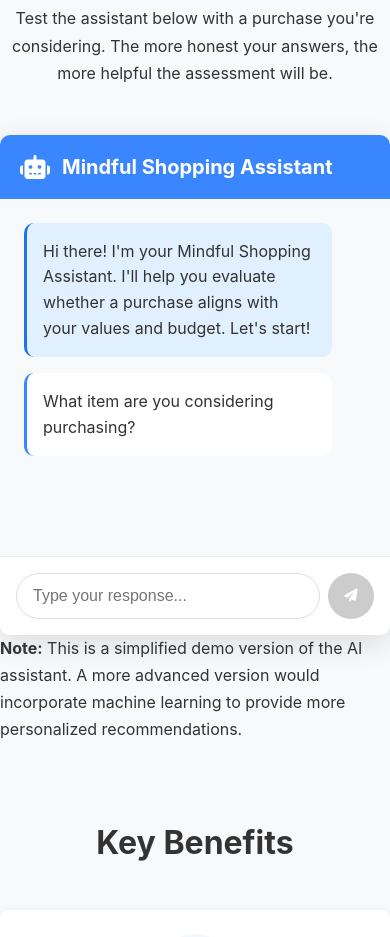
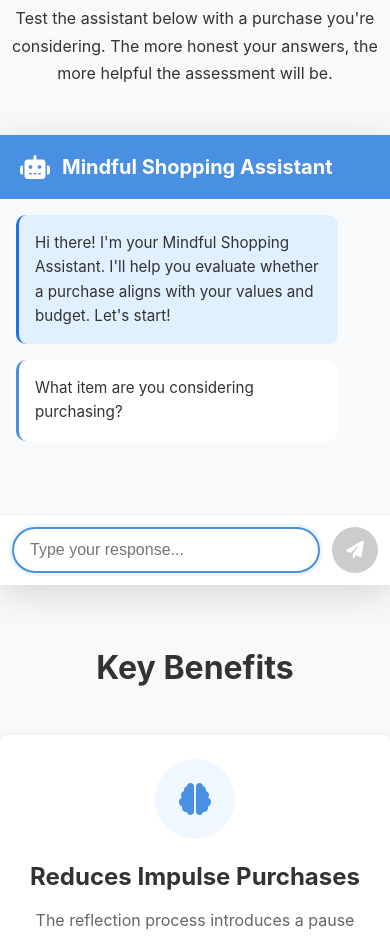
Before and after one commit to hehjunlim/IS219Final, a Next.js app in the folder mindful-consumer-portfolio/: page /projects/ai-assistant in a window 390 px wide. Shown: the part 2600-3537 px from the top of the page. Built offline with nearby package versions, Linux system fonts and the light colour scheme.

Commit message:
finalized chat integration

```diff
--- a/mindful-consumer-portfolio/src/components/ShoppingAssistant.js
+++ b/mindful-consumer-portfolio/src/components/ShoppingAssistant.js
@@ -68,6 +68,7 @@ const ShoppingAssistant = () => {
   const [isTyping, setIsTyping] = useState(false);
 
   const chatContainerRef = useRef(null);
+  const inputRef = useRef(null);
 
   // Add assistant's first question to chat history when component mounts
   useEffect(() => {
@@ -84,6 +85,11 @@ const ShoppingAssistant = () => {
         }
       ]);
       setIsTyping(false);
+
+      // Auto-focus input after initial messages
+      if (inputRef.current) {
+        inputRef.current.focus();
+      }
     }, 1000);
 
     setIsTyping(true);
@@ -95,6 +101,13 @@ const ShoppingAssistant = () => {
       chatContainerRef.current.scrollTop = chatContainerRef.current.scrollHeight;
     }
   }, [chatHistory]);
+
+  // Auto-focus input when typing is done
+  useEffect(() => {
+    if (!isTyping && !decision && inputRef.current) {
+      inputRef.current.focus();
+    }
+  }, [isTyping, decision]);
 
   const handleInputChange = (e) => {
     setCurrentResponse(e.target.value);
@@ -184,7 +197,20 @@ const ShoppingAssistant = () => {
         }
       ]);
       setIsTyping(false);
+
+      // Auto-focus input for new conversation
+      if (inputRef.current) {
+        inputRef.current.focus();
+      }
     }, 1000);
+  };
+
+  // Handle Enter key for submit
+  const handleKeyPress = (e) => {
+    if (e.key === 'Enter' && !e.shiftKey) {
+      e.preventDefault();
+      handleSubmit(e);
+    }
   };
 
   return (
@@ -222,17 +248,22 @@ const ShoppingAssistant = () => {
 
       <form onSubmit={handleSubmit} className={styles.inputForm}>
         <input
+          ref={inputRef}
           type="text"
           value={currentResponse}
           onChange={handleInputChange}
-          placeholder="Type your response..."
+          onKeyPress={handleKeyPress}
+          placeholder={decision ? "Click 'Evaluate Another Purchase' to start a new evaluation" : "Type your response..."}
           className={styles.inputField}
           disabled={isTyping || decision !== null}
+          autoComplete="off"
+          autoFocus
         />
         <button
           type="submit"
           className={styles.sendButton}
           disabled={isTyping || decision !== null || !currentResponse.trim()}
+          aria-label="Send message"
         >
           <i className="fas fa-paper-plane"></i>
         </button>
@@ -240,10 +271,10 @@ const ShoppingAssistant = () => {
         {decision && (
           <button
             type="button"
-            className={styles.resetButton}
+            className={`${styles.resetButton} ${styles.pulseAnimation}`}
             onClick={resetAssistant}
           >
-            Evaluate Another Purchase
+            <i className="fas fa-redo-alt"></i> Evaluate Another Purchase
           </button>
         )}
       </form>
--- a/mindful-consumer-portfolio/src/pages/projects/ai-assistant.js
+++ b/mindful-consumer-portfolio/src/pages/projects/ai-assistant.js
@@ -89,13 +89,6 @@ export default function AIAssistant() {
                         </p>
 
                         <ShoppingAssistant />
-
-                        <div className={styles.disclaimer}>
-                            <p>
-                                <strong>Note:</strong> This is a simplified demo version of the AI assistant. A more
-                                advanced version would incorporate machine learning to provide more personalized recommendations.
-                            </p>
-                        </div>
                     </div>
                 </section>
 
--- a/mindful-consumer-portfolio/src/styles/ShoppingAssistant.module.css
+++ b/mindful-consumer-portfolio/src/styles/ShoppingAssistant.module.css
@@ -9,10 +9,15 @@
     display: flex;
     flex-direction: column;
     height: 600px;
+    transition: all 0.3s ease;
+  }
+
+  .assistantContainer:focus-within {
+    box-shadow: 0 8px 35px rgba(0, 0, 0, 0.15);
   }
 
   .assistantHeader {
-    background: var(--primary);
+    background: #4a90e2;
     color: white;
     padding: 1.25rem;
     display: flex;
@@ -39,6 +44,25 @@
     display: flex;
     flex-direction: column;
     gap: 1rem;
+    scroll-behavior: smooth;
+  }
+
+  /* Custom scrollbar */
+  .chatContainer::-webkit-scrollbar {
+    width: 8px;
+  }
+
+  .chatContainer::-webkit-scrollbar-track {
+    background: #f1f1f1;
+  }
+
+  .chatContainer::-webkit-scrollbar-thumb {
+    background: #888;
+    border-radius: 4px;
+  }
+
+  .chatContainer::-webkit-scrollbar-thumb:hover {
+    background: #555;
   }
 
   .chatBubble {
@@ -46,16 +70,17 @@
     border-radius: 10px;
     max-width: 80%;
     animation: fadeIn 0.3s ease;
+    word-wrap: break-word;
   }
 
   .assistantBubble {
     background-color: white;
-    border-left: 3px solid var(--primary);
+    border-left: 3px solid #4a90e2;
     align-self: flex-start;
   }
 
   .userBubble {
-    background-color: var(--primary);
+    background-color: #4a90e2;
     color: white;
     align-self: flex-end;
   }
@@ -83,7 +108,7 @@
   .typingDot {
     width: 8px;
     height: 8px;
-    background-color: var(--primary);
+    background-color: #4a90e2;
     border-radius: 50%;
     animation: typingAnimation 1.5s infinite ease-in-out;
   }
@@ -106,26 +131,37 @@
     gap: 0.5rem;
     background-color: white;
     border-top: 1px solid #efefef;
+    align-items: center;
   }
 
   .inputField {
     flex: 1;
     padding: 0.75rem 1rem;
-    border: 1px solid #ddd;
+    border: 2px solid #ddd;
     border-radius: 30px;
     font-size: 1rem;
+    transition: all 0.3s ease;
+    background-color: #f8f9fa;
   }
 
   .inputField:focus {
     outline: none;
-    border-color: var(--primary);
+    border-color: #4a90e2;
+    background-color: white;
+    box-shadow: 0 0 0 3px rgba(74, 144, 226, 0.1);
+  }
+
+  .inputField:disabled {
+    background-color: #f5f5f5;
+    cursor: not-allowed;
+    opacity: 0.7;
   }
 
   .sendButton {
     width: 46px;
     height: 46px;
     border-radius: 50%;
-    background-color: var(--primary);
+    background-color: #4a90e2;
     color: white;
     display: flex;
     align-items: center;
@@ -133,11 +169,18 @@
     border: none;
     cursor: pointer;
     transition: all 0.3s ease;
+    font-size: 1.1rem;
   }
 
-  .sendButton:hover {
+  .sendButton:hover:not(:disabled) {
     background-color: #2a75e8;
     transform: translateY(-2px);
+    box-shadow: 0 4px 8px rgba(0, 0, 0, 0.2);
+  }
+
+  .sendButton:active:not(:disabled) {
+    transform: translateY(0);
+    box-shadow: 0 2px 4px rgba(0, 0, 0, 0.2);
   }
 
   .sendButton:disabled {
@@ -148,30 +191,71 @@
 
   .resetButton {
     padding: 0.75rem 1.5rem;
-    background-color: var(--secondary);
+    background-color: #10b981;
     color: white;
     border: none;
     border-radius: 30px;
     cursor: pointer;
     transition: all 0.3s ease;
+    font-weight: 600;
+    display: flex;
+    align-items: center;
+    gap: 0.5rem;
   }
 
   .resetButton:hover {
-    background-color: #e04d00;
+    background-color: #059669;
     transform: translateY(-2px);
+    box-shadow: 0 4px 8px rgba(0, 0, 0, 0.2);
+  }
+
+  .resetButton i {
+    font-size: 0.9rem;
+  }
+
+  .pulseAnimation {
+    animation: pulse 2s infinite;
+  }
+
+  @keyframes pulse {
+    0% {
+      box-shadow: 0 0 0 0 rgba(16, 185, 129, 0.7);
+    }
+    70% {
+      box-shadow: 0 0 0 10px rgba(16, 185, 129, 0);
+    }
+    100% {
+      box-shadow: 0 0 0 0 rgba(16, 185, 129, 0);
+    }
   }
 
   @keyframes fadeIn {
-    from { opacity: 0; transform: translateY(10px); }
-    to { opacity: 1; transform: translateY(0); }
+    from {
+      opacity: 0;
+      transform: translateY(10px);
+    }
+    to {
+      opacity: 1;
+      transform: translateY(0);
+    }
   }
 
   @keyframes typingAnimation {
-    0% { transform: scale(0.8); opacity: 0.3; }
-    50% { transform: scale(1.2); opacity: 1; }
-    100% { transform: scale(0.8); opacity: 0.3; }
+    0% {
+      transform: scale(0.8);
+      opacity: 0.3;
+    }
+    50% {
+      transform: scale(1.2);
+      opacity: 1;
+    }
+    100% {
+      transform: scale(0.8);
+      opacity: 0.3;
+    }
   }
 
+  /* Mobile responsiveness */
   @media (max-width: 768px) {
     .assistantContainer {
       height: 500px;
@@ -179,16 +263,36 @@
 
     .chatBubble {
       max-width: 90%;
+      font-size: 0.95rem;
+    }
+
+    .inputForm {
+      padding: 0.75rem;
+    }
+
+    .inputField {
+      font-size: 16px; /* Prevents zoom on iOS */
     }
   }
 
   @media (max-width: 576px) {
+    .assistantContainer {
+      height: 450px;
+      border-radius: 0;
+    }
+
     .inputForm {
       flex-wrap: wrap;
+      gap: 0.75rem;
     }
 
     .resetButton {
       width: 100%;
       margin-top: 0.5rem;
+      justify-content: center;
+    }
+
+    .chatContainer {
+      padding: 1rem;
     }
   }
```
